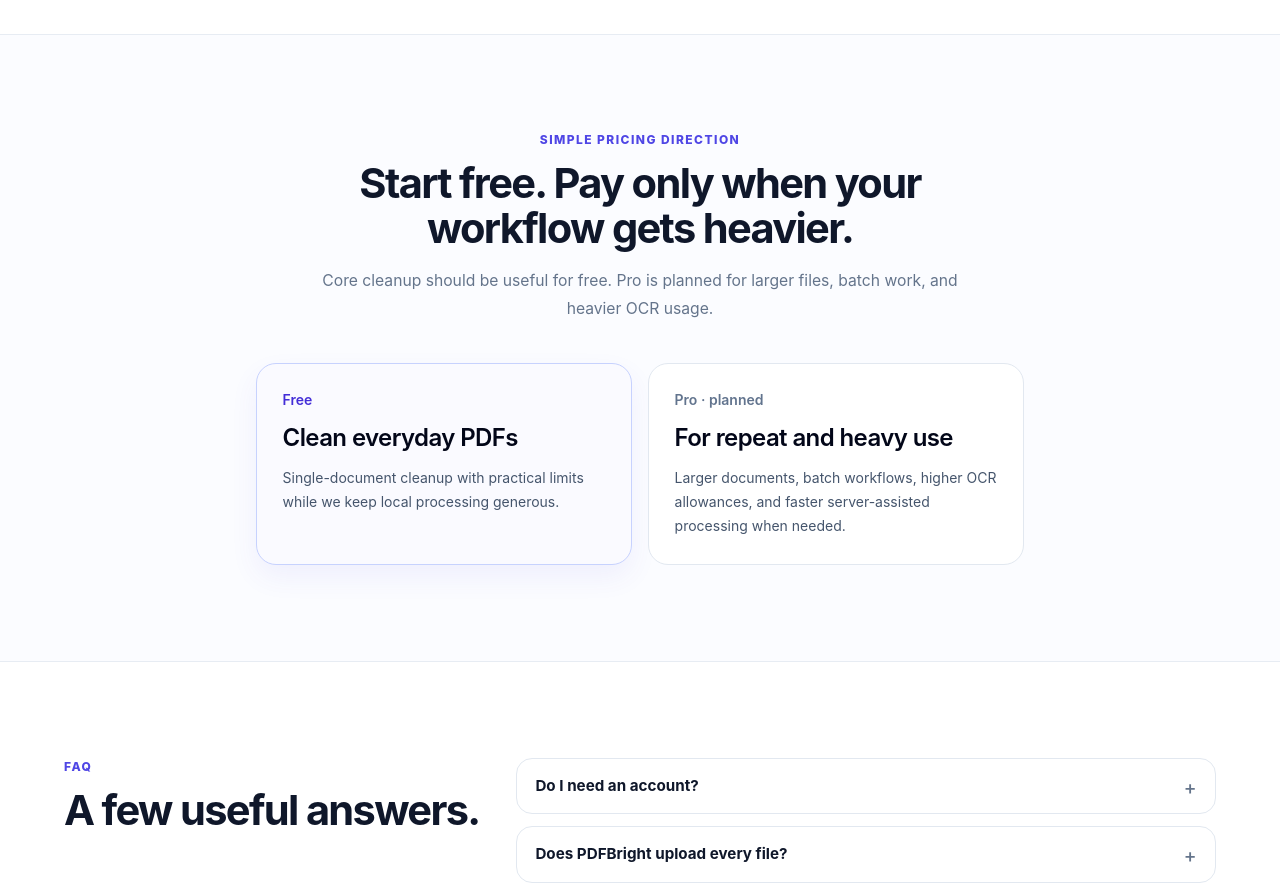
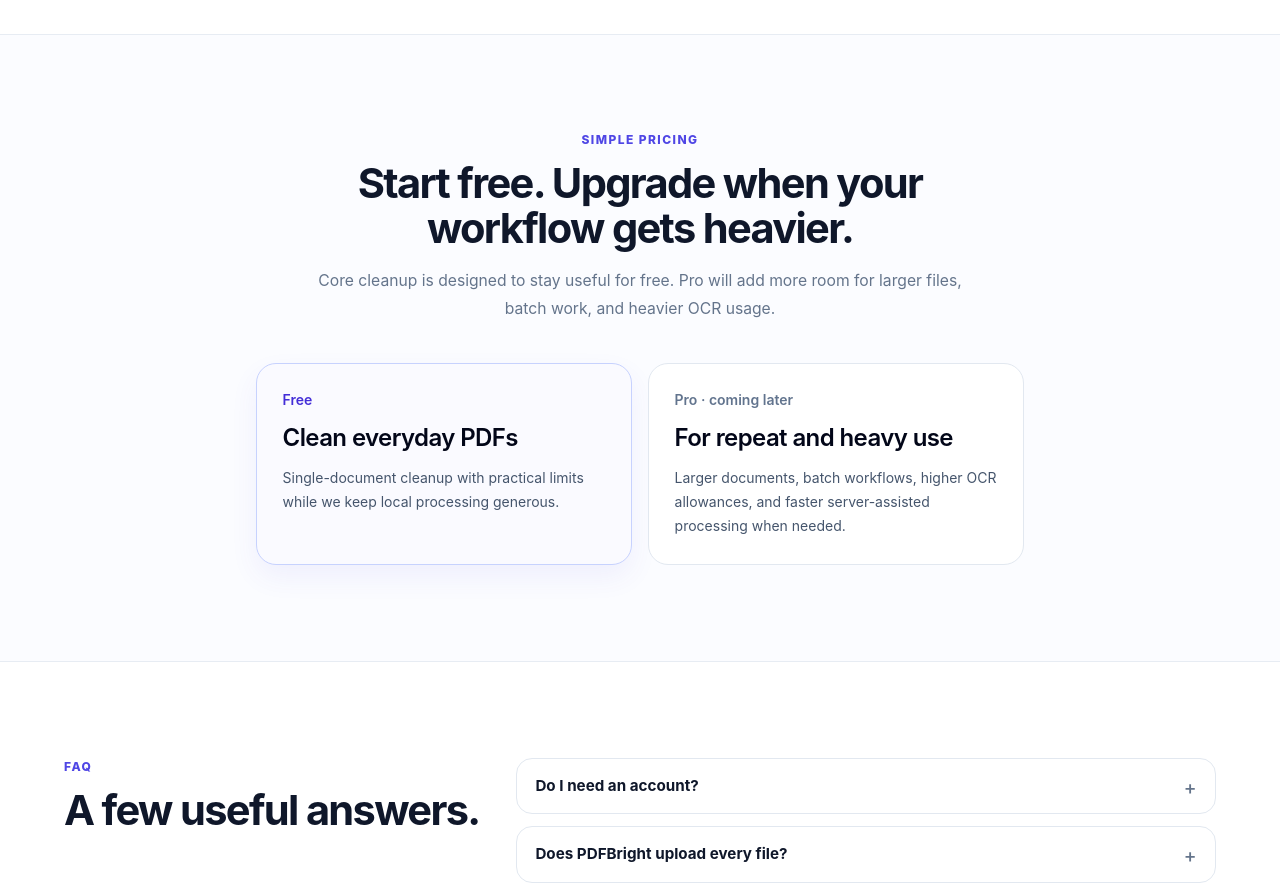
Before and after one commit to Rouane12/pdfbright, a Next.js app: page / in a window 1280 px wide. Shown: the part 2680-3574 px from the top of the page. Built offline with nearby package versions, Linux system fonts and the light colour scheme.

Commit message:
polish: make pricing copy customer-facing

```diff
--- a/src/app/page.tsx
+++ b/src/app/page.tsx
@@ -165,10 +165,10 @@ export default function Home() {
       <section id="pricing" className="section-shell" aria-labelledby="pricing-heading">
         <div className="section-inner">
           <div className="mx-auto max-w-2xl text-center">
-            <p className="section-kicker">Simple pricing direction</p>
-            <h2 id="pricing-heading" className="section-title">Start free. Pay only when your workflow gets heavier.</h2>
+            <p className="section-kicker">Simple pricing</p>
+            <h2 id="pricing-heading" className="section-title">Start free. Upgrade when your workflow gets heavier.</h2>
             <p className="section-copy mx-auto">
-              Core cleanup should be useful for free. Pro is planned for larger files, batch work, and heavier OCR usage.
+              Core cleanup is designed to stay useful for free. Pro will add more room for larger files, batch work, and heavier OCR usage.
             </p>
           </div>
 
@@ -179,7 +179,7 @@ export default function Home() {
               <p className="mt-3 text-sm leading-6 text-slate-600">Single-document cleanup with practical limits while we keep local processing generous.</p>
             </article>
             <article className="pricing-card">
-              <p className="text-sm font-semibold text-slate-500">Pro · planned</p>
+              <p className="text-sm font-semibold text-slate-500">Pro · coming later</p>
               <h3 className="mt-3 text-2xl font-semibold tracking-tight text-slate-950">For repeat and heavy use</h3>
               <p className="mt-3 text-sm leading-6 text-slate-600">Larger documents, batch workflows, higher OCR allowances, and faster server-assisted processing when needed.</p>
             </article>
```
